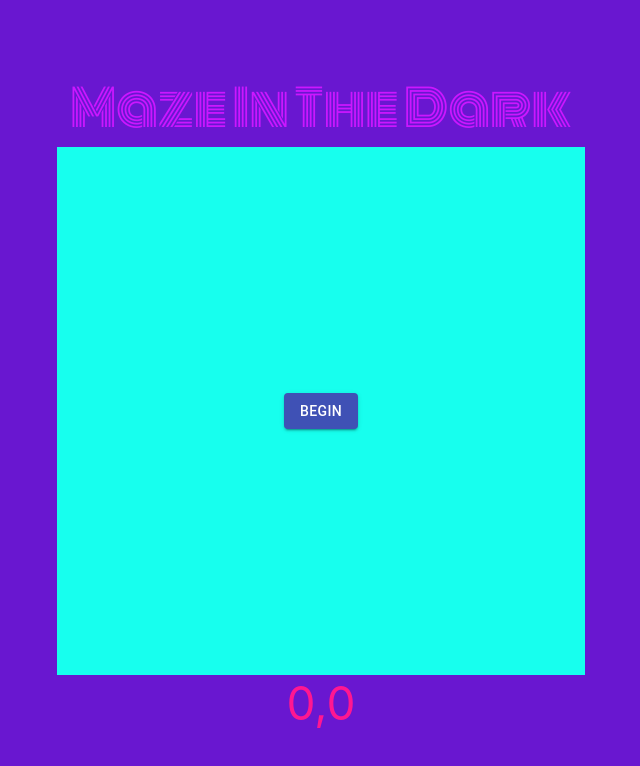
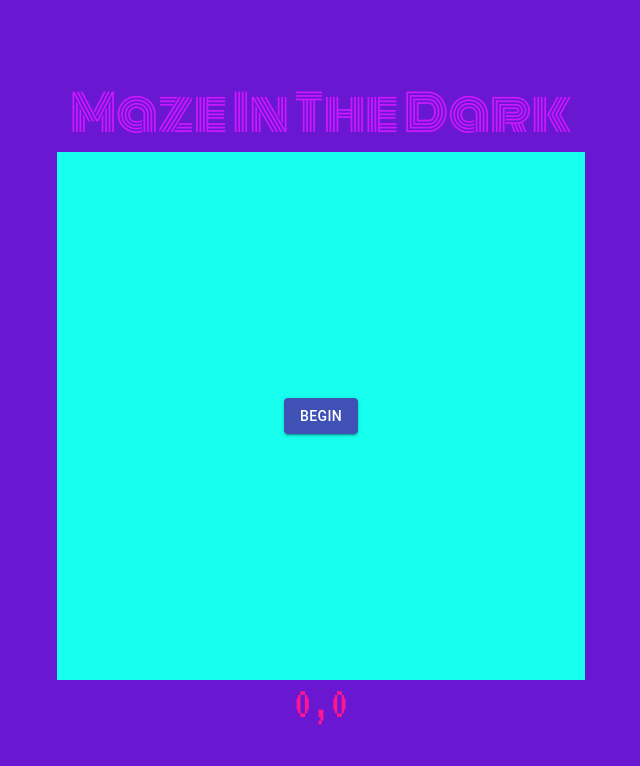
Before and after one commit to Walker-TW/Mazes, a React (Create React App) app: page / in a window 1280 px wide. Shown: the top 766 px of the page, without its empty margins (319-959 px from the left). Built offline with nearby package versions, Linux system fonts and the light colour scheme.

Commit message:
Added vt323 font for readout

```diff
--- a/src/Components/Readout/ReadOut.css
+++ b/src/Components/Readout/ReadOut.css
@@ -1,3 +1,6 @@
+@import url('https://fonts.googleapis.com/css2?family=VT323&display=swap');
+
 .read-out{
     color: #ff1791;
+    font-family: 'VT323', monospace;
 }
```
